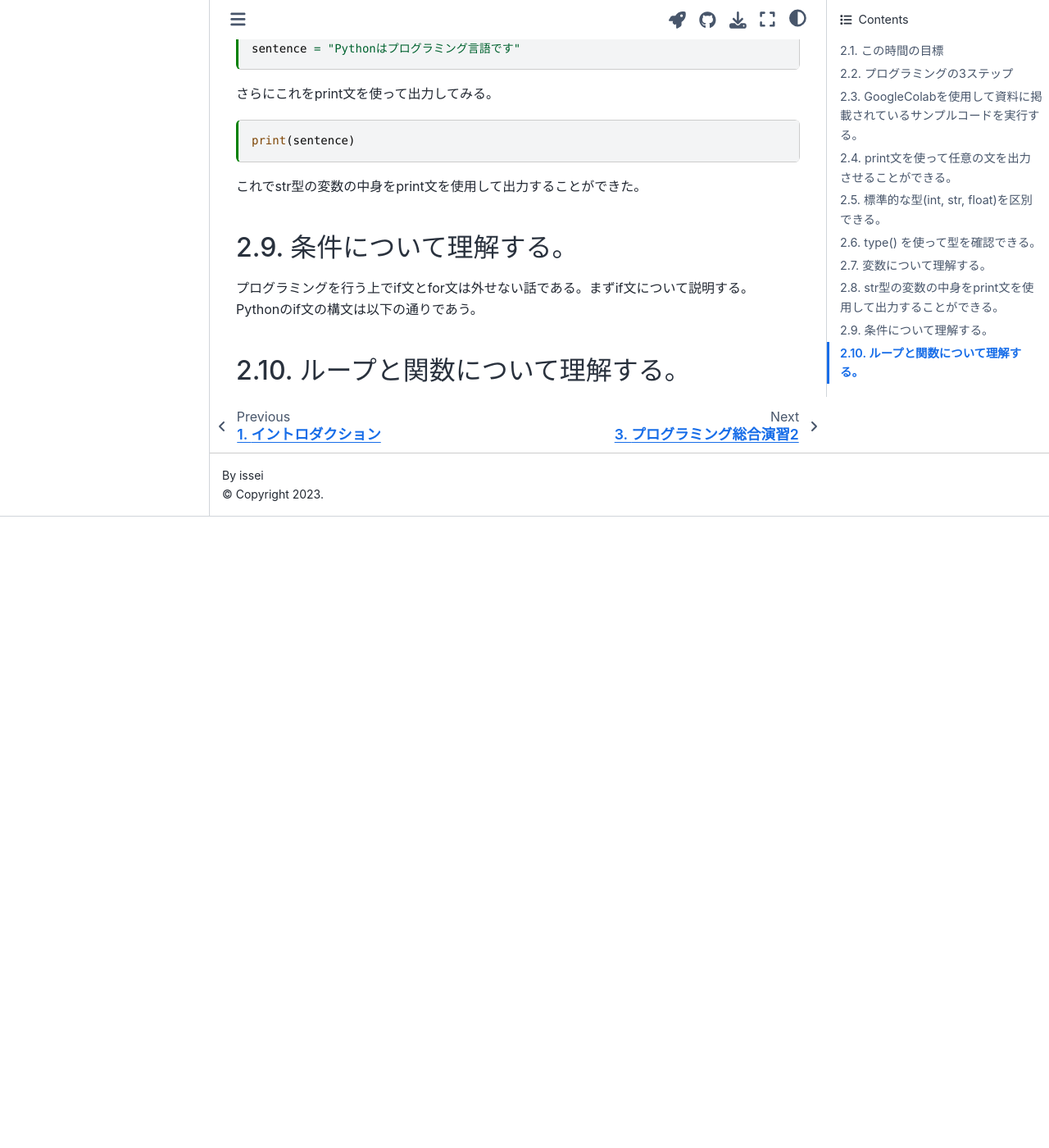
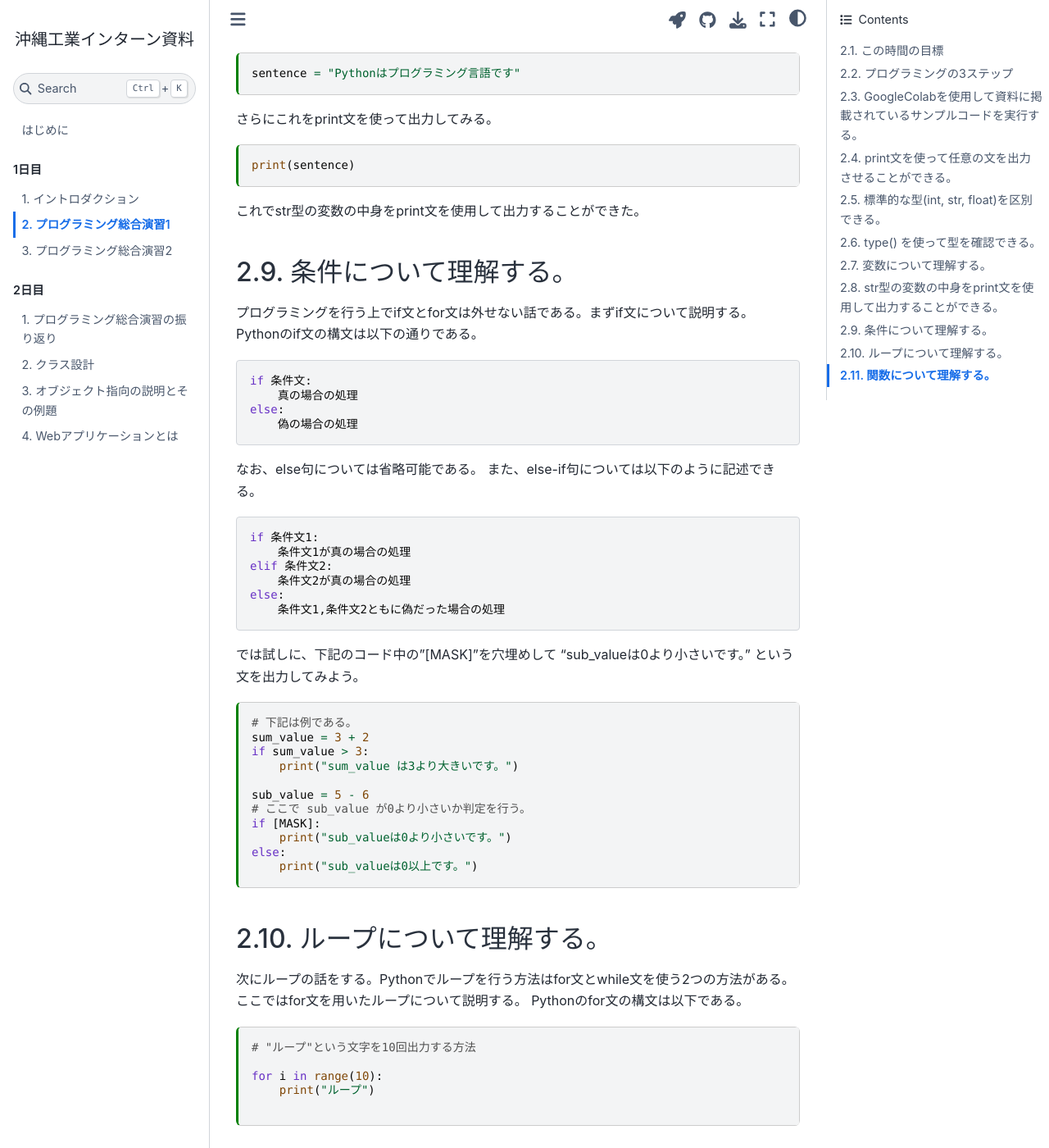
Before and after one commit to Issei0804-ie/2022_okinawa_tec_high_school_intern, a Jupyter Book: the page built from sites/programming-one.md, in a window 1280 px wide and 1400 px high, scrolled down 3269 px. Shown: the whole window at 82% size. Built offline with Jupyter Book 1.0.4 settings and Sphinx 7.4.7 and the Sphinx Book theme 1.1.4, drawn with Linux system fonts in a browser that asks for light colours; before the commit the page ends 3899 px from its top, so only the background shows below that; some of the changed text lies outside the part shown.

Commit message:
programming1 wip

````diff
--- a/_config.yml
+++ b/_config.yml
@@ -10,6 +10,7 @@ logo: logo.png
 execute:
   execute_notebooks: force
   stderr_output: show
+  allow_errors: True
 
 # Define the name of the latex output file for PDF builds
 latex:
--- a/sites/programming-one.md
+++ b/sites/programming-one.md
@@ -23,7 +23,8 @@ kernelspec:
 - 変数について理解する。
 - str型の変数の中身をprint文を使用して出力することができる。
 - 条件について理解する。
-- ループと関数について理解する。
+- ループについて理解する。
+- 関数について理解する。
 
 ---
 
@@ -156,6 +157,58 @@ print(sentence)
 
 ## 条件について理解する。
 プログラミングを行う上でif文とfor文は外せない話である。まずif文について説明する。
-Pythonのif文の構文は以下の通りであう。
+Pythonのif文の構文は以下の通りである。
 
-## ループと関数について理解する。
+```
+if 条件文:
+    真の場合の処理
+else:
+    偽の場合の処理
+```
+
+なお、else句については省略可能である。
+また、else-if句については以下のように記述できる。
+
+```
+if 条件文1:
+    条件文1が真の場合の処理
+elif 条件文2:
+    条件文2が真の場合の処理
+else:
+    条件文1,条件文2ともに偽だった場合の処理
+```
+
+では試しに、下記のコード中の"[MASK]"を穴埋めして "sub_valueは0より小さいです。" という文を出力してみよう。
+
+```{code-cell}
+---
+tags: [raises-exception, hide-output]
+---
+# 下記は例である。
+sum_value = 3 + 2
+if sum_value > 3:
+    print("sum_value は3より大きいです。")
+
+sub_value = 5 - 6
+# ここで sub_value が0より小さいか判定を行う。
+if [MASK]:
+    print("sub_valueは0より小さいです。")
+else:
+    print("sub_valueは0以上です。")
+```
+
+## ループについて理解する。
+
+次にループの話をする。Pythonでループを行う方法はfor文とwhile文を使う2つの方法がある。
+ここではfor文を用いたループについて説明する。
+Pythonのfor文の構文は以下である。
+
+```{code-cell}
+# "ループ"という文字を10回出力する方法
+
+for i in range(10):
+    print("ループ")
+
+
+```
+## 関数について理解する。
````
Also changed, not shown: sites/class-design.md (+25 -0 lines), sites/programming-review.md (+12 -0 lines), sites/programming-two.md (+5 -0 lines), 1 other file.
